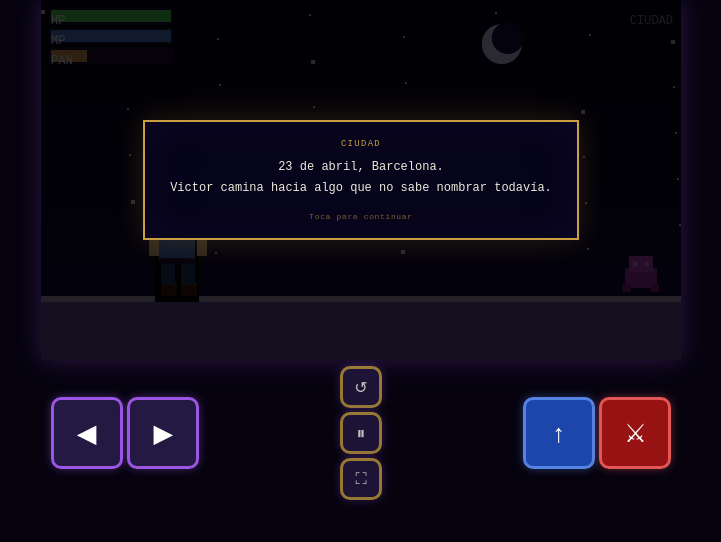
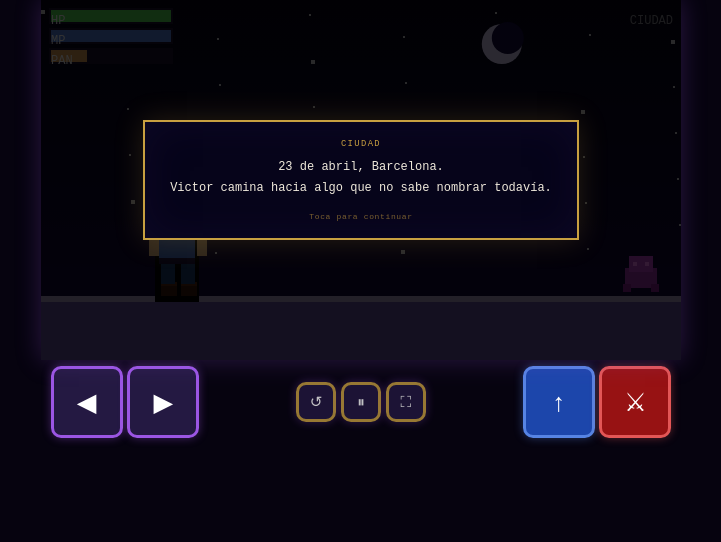
Before and after one commit to martamateu/SantJordi, a React (Vite) app: page / in a window 1280 px wide. Shown: the top 542 px of the page, without its empty margins (279-1000 px from the left). Built offline with nearby package versions, Linux system fonts and the light colour scheme.

Commit message:
fix: touch-utils in row, fix landscape overflow

```diff
--- a/src/App.css
+++ b/src/App.css
@@ -231,32 +231,31 @@ body {
 
 .touch-utils {
   display: flex;
-  flex-direction: column;
-  gap: 0.25rem;
+  flex-direction: row;
+  gap: 0.3rem;
   align-items: center;
 }
 .tbtn-pause,
 .tbtn-util {
-  width: 42px;
-  height: 42px;
-  font-size: 1rem;
+  width: 40px;
+  height: 40px;
+  font-size: 0.95rem;
   border-color: #c8a040;
   opacity: 0.75;
 }
-.tbtn-pause { font-size: 1.1rem; }
 .tbtn-pause:active,
 .tbtn-util:active  { opacity: 1; }
 
-/* Landscape: smaller buttons so canvas gets more vertical space */
+/* Landscape mobile: shrink everything so canvas + controls fit in 100dvh */
 @media (orientation: landscape) and (max-height: 500px) {
-  .tbtn            { width: 54px; height: 54px; font-size: 1.3rem; }
+  .canvas-wrap    { max-width: min(100vw, calc((100dvh - 62px) * 16 / 9)); }
+  .touch-controls {
+    max-width: min(100vw, calc((100dvh - 62px) * 16 / 9));
+    padding: 0.15rem 0.5rem;
+  }
+  .tbtn           { width: 50px; height: 50px; font-size: 1.15rem; }
   .tbtn-pause,
-  .tbtn-util       { width: 36px; height: 36px; font-size: 0.85rem; }
-  .touch-controls  {
-    max-width: min(100vw, calc((100dvh - 68px) * 16 / 9));
-    padding: 0.2rem 0.5rem;
-  }
-  .canvas-wrap     { max-width: min(100vw, calc((100dvh - 68px) * 16 / 9)); }
+  .tbtn-util      { width: 32px; height: 32px; font-size: 0.8rem; }
 }
 
 /* Hide touch controls on non-touch desktop */
```
